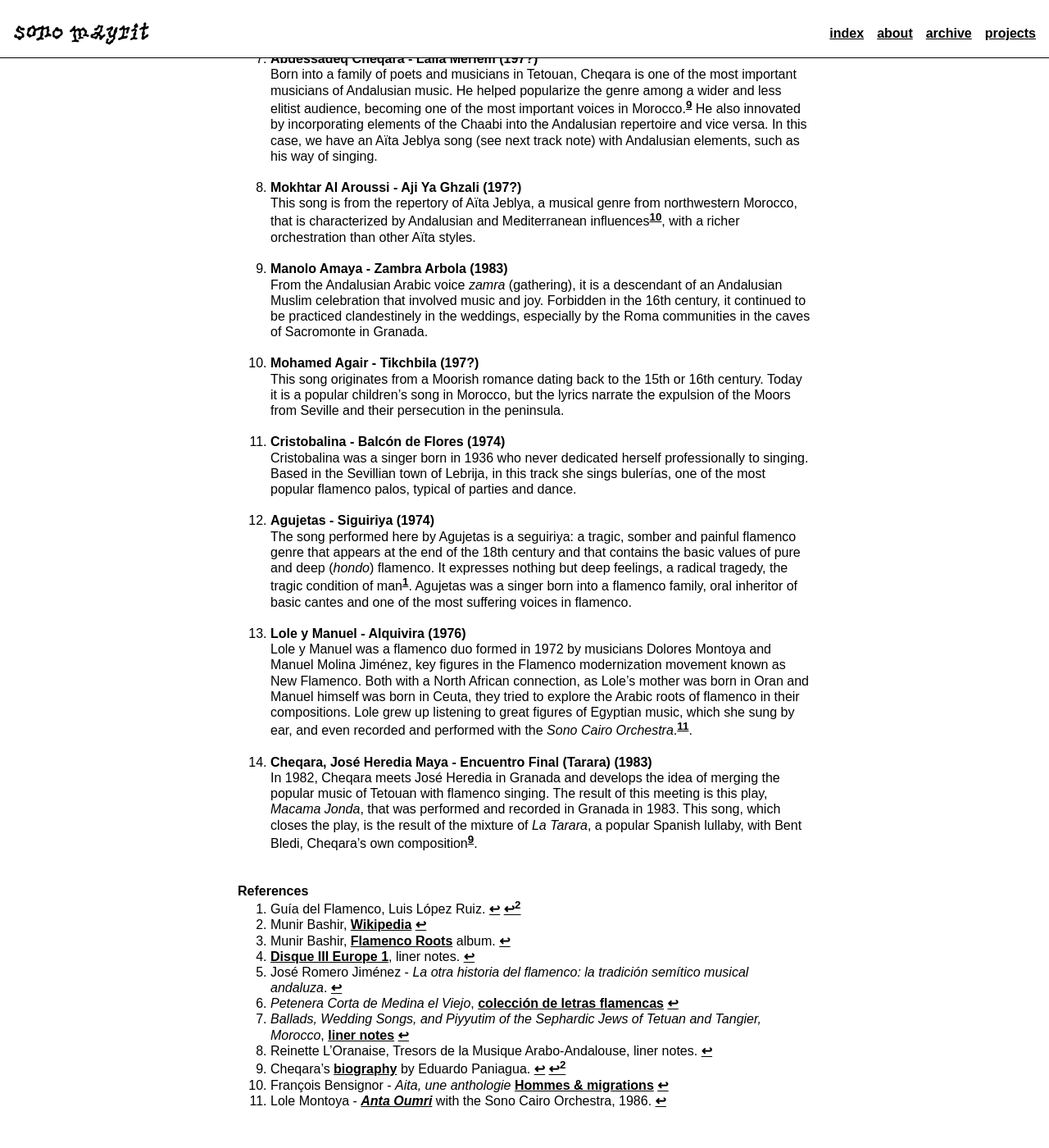
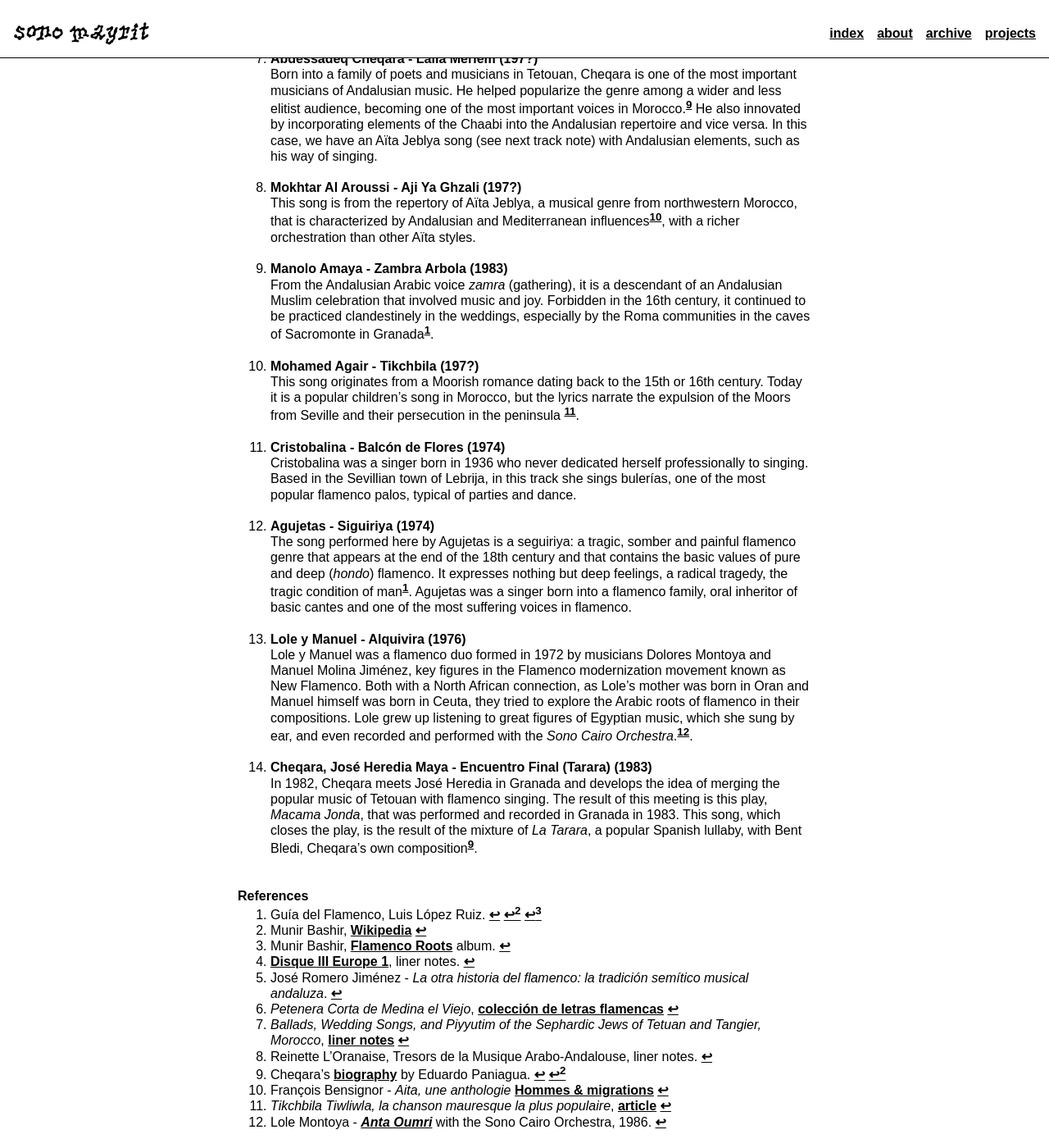
Before and after one commit to jvaleroliet/sonomayrit, a Jekyll site: the page built from _projects/2408migas.md, in a window 1280 px wide and 1400 px high, scrolled down 1478 px. Shown: the whole window at 82% size. Built offline with Jekyll 4.4.1, drawn with Linux system fonts in a browser that asks for light colours; before the commit the page ends 2852 px from its top, so only the background shows below that; some of the changed text lies outside the part shown.

Commit message:
minor corrections

```diff
--- a/_projects/2408migas.md
+++ b/_projects/2408migas.md
@@ -62,9 +62,9 @@ This session is the first part of a larger ongoing research conducted in collabo
 <br>
 1. **Mokhtar Al Aroussi - Aji Ya Ghzali (197?)**<br>This song is from the repertory of Aïta Jeblya, a musical genre from northwestern Morocco, that is characterized by Andalusian and Mediterranean influences[^Jeb], with a richer orchestration than other Aïta styles.<br>
 <br>
-1. **Manolo Amaya - Zambra Arbola (1983)**<br>From the Andalusian Arabic voice *zamra* (gathering), it is a descendant of an Andalusian Muslim celebration that involved music and joy. Forbidden in the 16th century, it continued to be practiced clandestinely in the weddings, especially by the Roma communities in the caves of Sacromonte in Granada.<br>
+1. **Manolo Amaya - Zambra Arbola (1983)**<br>From the Andalusian Arabic voice *zamra* (gathering), it is a descendant of an Andalusian Muslim celebration that involved music and joy. Forbidden in the 16th century, it continued to be practiced clandestinely in the weddings, especially by the Roma communities in the caves of Sacromonte in Granada[^Guia].<br>
 <br>
-1. **Mohamed Agair - Tikchbila (197?)**<br>This song originates from a Moorish romance dating back to the 15th or 16th century. Today it is a popular children's song in Morocco, but the lyrics narrate the expulsion of the Moors from Seville and their persecution in the peninsula.<br>
+1. **Mohamed Agair - Tikchbila (197?)**<br>This song originates from a Moorish romance dating back to the 15th or 16th century. Today it is a popular children's song in Morocco, but the lyrics narrate the expulsion of the Moors from Seville and their persecution in the peninsula [^Tikchbila].<br>
 <br>
 1. **Cristobalina - Balcón de Flores (1974)**<br>Cristobalina was a singer born in 1936 who never dedicated herself professionally to singing. Based in the Sevillian town of Lebrija, in this track she sings bulerías, one of the most popular flamenco palos, typical of parties and dance.<br>
 <br>
@@ -92,3 +92,5 @@ This session is the first part of a larger ongoing research conducted in collabo
 [^Lole]: Lole Montoya - [*Anta Oumri*](https://www.youtube.com/watch?v=SU7OhYhZrK4) with the Sono Cairo Orchestra, 1986.
 
 [^C]: Cheqara's [biography](https://web.archive.org/web/20110720143143/http://www.pneumapaniagua.es/index.php?option=com_collection&task=view&catid=10&id=68&Itemid=6&lang=es) by Eduardo Paniagua.
+
+[^Tikchbila]: *Tikchbila Tiwliwla, la chanson mauresque la plus populaire*, [article](https://agadirmichelterrier.wordpress.com/2016/11/15/tikchbila-tiwliwla-la-chanson-mauresque-la-plus-populaire/)
```
Also changed, not shown: other parts of _projects/2408migas.md (+1 -1 lines).
